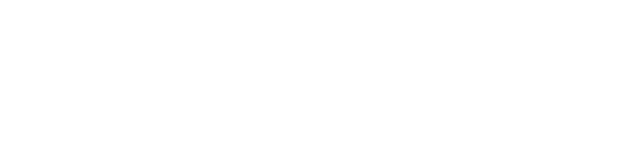
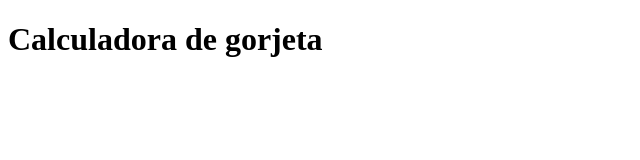
Before and after one commit to kayque2678/calculadora-de-gorgeta, a plain HTML site: page index.html in a window 1280 px wide. Shown: the whole page, without its empty margins (0-640 px from the left). Drawn offline with Linux system fonts and the light colour scheme.

Commit message:
primeiro commit do HTML

```diff
--- a/index.html
+++ b/index.html
@@ -3,9 +3,9 @@
 <head>
     <meta charset="UTF-8">
     <meta name="viewport" content="width=device-width, initial-scale=1.0">
-    <title>Document</title>
+    <title>Calculadora de gorjeta</title>
 </head>
 <body>
-
+    <h1>Calculadora de gorjeta</h1>
 </body>
 </html>
```
